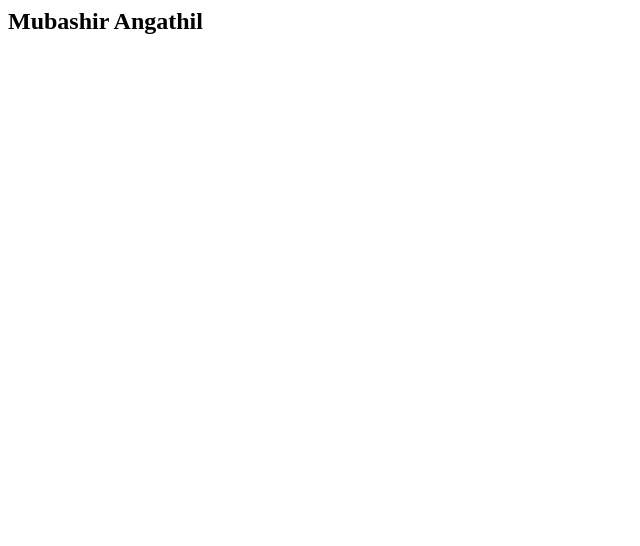
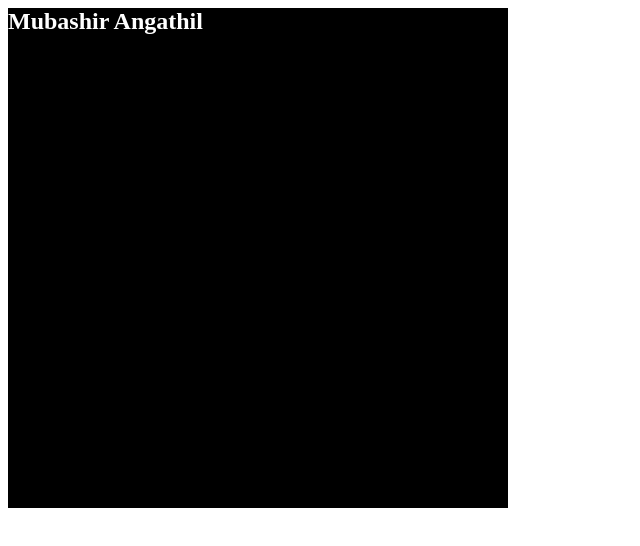
Before and after one commit to Mubashir-angathil/datewhithgit-sample, a plain HTML site: page git.html in a window 1280 px wide. Shown: the whole page, without its empty margins (0-640 px from the left). Drawn offline with Linux system fonts and the light colour scheme.

Commit message:
This is the first div style applay commit

```diff
--- a/git.html
+++ b/git.html
@@ -1,6 +1,6 @@
 <html>
 <body>
-<div>
+<div style="background:black;color:white;width:500px;height:500px">
 <h2>Mubashir Angathil</h2>
 </div>
 
```
